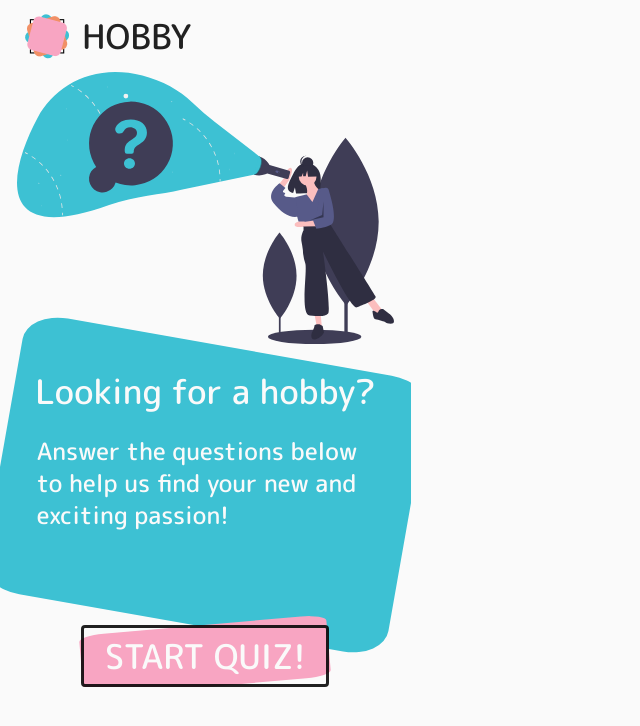
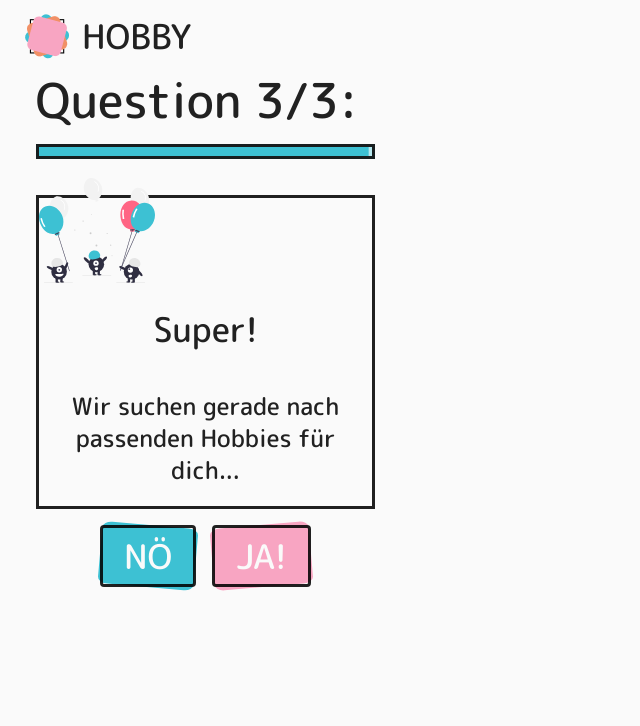
Before and after one commit to Avataw/art-social-21-hobby, a React (Create React App) app: page /success in a window 1280 px wide. Shown: the top 726 px of the page, without its empty margins (0-640 px from the left). Built offline with nearby package versions, Linux system fonts and the light colour scheme.

Commit message:
Add Result view

```diff
--- a/src/App.tsx
+++ b/src/App.tsx
@@ -8,12 +8,13 @@ import QuizPage from "./QuizPage";
 import InputQuizPage from "./InputQuizPage";
 import building from "./undraw/undraw_building_blocks.svg"
 import outdoor from "./undraw/undraw_fitness_tracker.svg"
+import welldone from "./undraw/undraw_well_done.svg"
+import {Result} from "./Result";
+import bees from "./bees.jpeg";
+
 
 const useStyles = makeStyles((theme: Theme) =>
     createStyles({
-        root: {
-            overflow: 'hidden',
-        },
         media: {
             width: '100%',
         },
@@ -27,6 +28,9 @@ const useStyles = makeStyles((theme: Theme) =>
             paddingTop: "5%",
             transform: 'rotate(-10deg)',
             color: theme.palette.secondary.contrastText
+        },
+        result: {
+            margin: "20px"
         }
     }),
 );
@@ -36,18 +40,55 @@ function App() {
 
     return (
         <Router>
-            <div className={classes.root}>
+            <div>
                 <HobbyAppBar/>
                 <Switch>
+                    <Route path="/hobbies">
+                        <Grid container
+                              alignItems="center"
+                              justify="center">
+                            <Grid item>
+                                <Typography variant={"h4"} align={"center"}>
+                                    Wie wäre es denn hiermit?
+                                </Typography>
+                            </Grid>
+                            <Grid item xs={10} className={classes.result}>
+                                <Result title={"Bund!"}
+                                        description={"Wir kümmern uns um Bienen und sind..."}
+                                        image={bees}/>
+
+                            </Grid>
+                            <Grid item xs={10} className={classes.result}>
+                                <Result title={"Bund!"}
+                                        description={"Wir kümmern uns um Bienen und sind..."}
+                                        image={bees}/>
+
+                            </Grid>
+                            <Grid item xs={10} className={classes.result}>
+                                <Result title={"Bund!"}
+                                        description={"Wir kümmern uns um Bienen und sind..."}
+                                        image={bees}/>
+
+                            </Grid>
+                        </Grid>
+                    </Route>
+                    <Route path="/success">
+                        <QuizPage question={"Super!"}
+                                  description={"Wir suchen gerade nach passenden Hobbies für dich..."}
+                                  imageLocation={welldone} progress={3}
+                                  nextPage={"/hobbies"}/>
+                    </Route>
                     <Route path="/thirdQuizPage">
                         <QuizPage question={"Willst du raus?"}
                                   description={"Bist du sehr gerne im freien und atmest frische Luft?"}
-                                  imageLocation={outdoor} progress={3}/>
+                                  imageLocation={outdoor} progress={2}
+                                  nextPage={"/success"}/>
                     </Route>
                     <Route path="/secondQuizPage">
                         <QuizPage question={"Zwei rechte Hände?"}
                                   description={"Magst du es Dinge mit deinen Händen zu berühren oder zu bauen?"}
-                                  imageLocation={building} progress={2}/>
+                                  imageLocation={building} progress={1}
+                                  nextPage={"/thirdQuizPage"}/>
                     </Route>
                     <Route path="/quiz">
                         <InputQuizPage/>
--- a/src/InputQuizPage.tsx
+++ b/src/InputQuizPage.tsx
@@ -1,4 +1,4 @@
-import React from 'react';
+import React, {useState} from 'react';
 import {Box, createStyles, Grid, Input, LinearProgress, makeStyles, Theme, Typography} from "@material-ui/core";
 import location from "./undraw/undraw_my_location.svg"
 import {NextQuestionButton} from "./NextQuestionButton";
@@ -30,8 +30,12 @@ const useStyles = makeStyles((theme: Theme) =>
 
 
 function InputQuizPage() {
+    const classes = useStyles();
+    const [input, setInput] = useState("");
 
-    const classes = useStyles();
+    function handleInputChanged(event: any) {
+        setInput(event.target.value);
+    }
 
     return <Grid container
                  alignItems="center"
@@ -43,7 +47,7 @@ function InputQuizPage() {
             </Typography>
         </Grid>
         <Grid item xs={10}>
-            <LinearProgress variant="determinate" value={33} color={"secondary"}
+            <LinearProgress variant="determinate" value={0} color={"secondary"}
                             className={classes.quizProgress}/>
         </Grid>
         <Grid item xs={10}>
@@ -67,13 +71,14 @@ function InputQuizPage() {
                     </Grid>
                     <Grid item xs={6}>
                         <Input id="outlined-basic"
-                               className={classes.quizInput}/>
+                               className={classes.quizInput}
+                        onInput={handleInputChanged}/>
                     </Grid>
                 </Grid>
             </Box>
         </Grid>
         <Grid item>
-            <NextQuestionButton nextUrl={"/secondQuizPage"}/>
+            <NextQuestionButton nextUrl={"/secondQuizPage"} enabled={input != ""}/>
         </Grid>
     </Grid>;
 }
--- a/src/NextQuestionButton.tsx
+++ b/src/NextQuestionButton.tsx
@@ -20,10 +20,11 @@ const useStyles = makeStyles((theme: Theme) =>
 );
 
 interface NextQuestionButtonProps {
-    nextUrl: string
+    nextUrl: string,
+    enabled : boolean
 }
 
-export function NextQuestionButton({nextUrl} : NextQuestionButtonProps) {
+export function NextQuestionButton({nextUrl, enabled} : NextQuestionButtonProps) {
 
     const classes = useStyles();
     let history = useHistory();
@@ -34,6 +35,7 @@ export function NextQuestionButton({nextUrl} : NextQuestionButtonProps) {
 
     return <Box className={classes.buttonPanel}>
         <Button variant="outlined" size="large" className={classes.button}
+                disabled={!enabled}
                 onClick={handleClick}>
             <Typography variant={"h4"} className={classes.buttonText}>
                 Next Question!
--- a/src/QuizPage.tsx
+++ b/src/QuizPage.tsx
@@ -33,9 +33,10 @@ interface QuizPageProps {
     description?: string,
     imageLocation : string,
     progress: number,
+    nextPage: string,
 }
 
-function QuizPage({question, description, imageLocation, progress} : QuizPageProps) {
+function QuizPage({question, description, imageLocation, progress, nextPage} : QuizPageProps) {
 
     const classes = useStyles();
 
@@ -76,10 +77,10 @@ function QuizPage({question, description, imageLocation, progress} : QuizPagePro
             </Box>
         </Grid>
         <Grid item>
-            <NoButton nextUrl={"/thirdQuizPage"}/>
+            <NoButton nextUrl={nextPage}/>
         </Grid>
         <Grid item>
-            <YesButton nextUrl={"/thirdQuizPage"}/>
+            <YesButton nextUrl={nextPage}/>
         </Grid>
     </Grid>;
 }
--- /dev/null
+++ b/src/Result.tsx
@@ -0,0 +1,57 @@
+import {Box, createStyles, Grid, makeStyles, Theme, Typography} from "@material-ui/core";
+import React from "react";
+
+const useStyles = makeStyles((theme: Theme) =>
+    createStyles({
+        button: {
+            border: '3px solid',
+            transform: 'rotate(5deg)',
+        },
+        buttonText: {
+            color: theme.palette.primary.contrastText
+        },
+        buttonPanel: {
+            backgroundColor: theme.palette.primary.main,
+            borderRadius: '10%',
+            transform: 'rotate(-5deg)',
+        },
+        resultImage: {
+            border: '3px solid',
+            width: "100%",
+        }
+    }),
+);
+
+interface ResultProps {
+    title : string,
+    description: string,
+    image? : string,
+}
+
+export function Result({title, description, image} : ResultProps) {
+    const classes = useStyles();
+
+    return <Box className={classes.buttonPanel}>
+            <Grid container className={classes.button}
+                  alignItems="center"
+                  justify="center"
+                  spacing={2}
+            >
+                <Grid item xs={5}>
+                    { image && <img src={image} className={classes.resultImage}/>}
+                </Grid>
+                <Grid item xs={6}>
+                    <Grid item xs={12}>
+                        <Typography variant={"h4"} className={classes.buttonText}>
+                            {title}
+                        </Typography>
+                    </Grid>
+                    <Grid item xs={12}>
+                        <Typography variant={"h6"} className={classes.buttonText}>
+                            {description}
+                        </Typography>
+                    </Grid>
+                </Grid>
+            </Grid>
+        </Box>
+}
```
Also changed, not shown: src/bees.jpeg (added).
